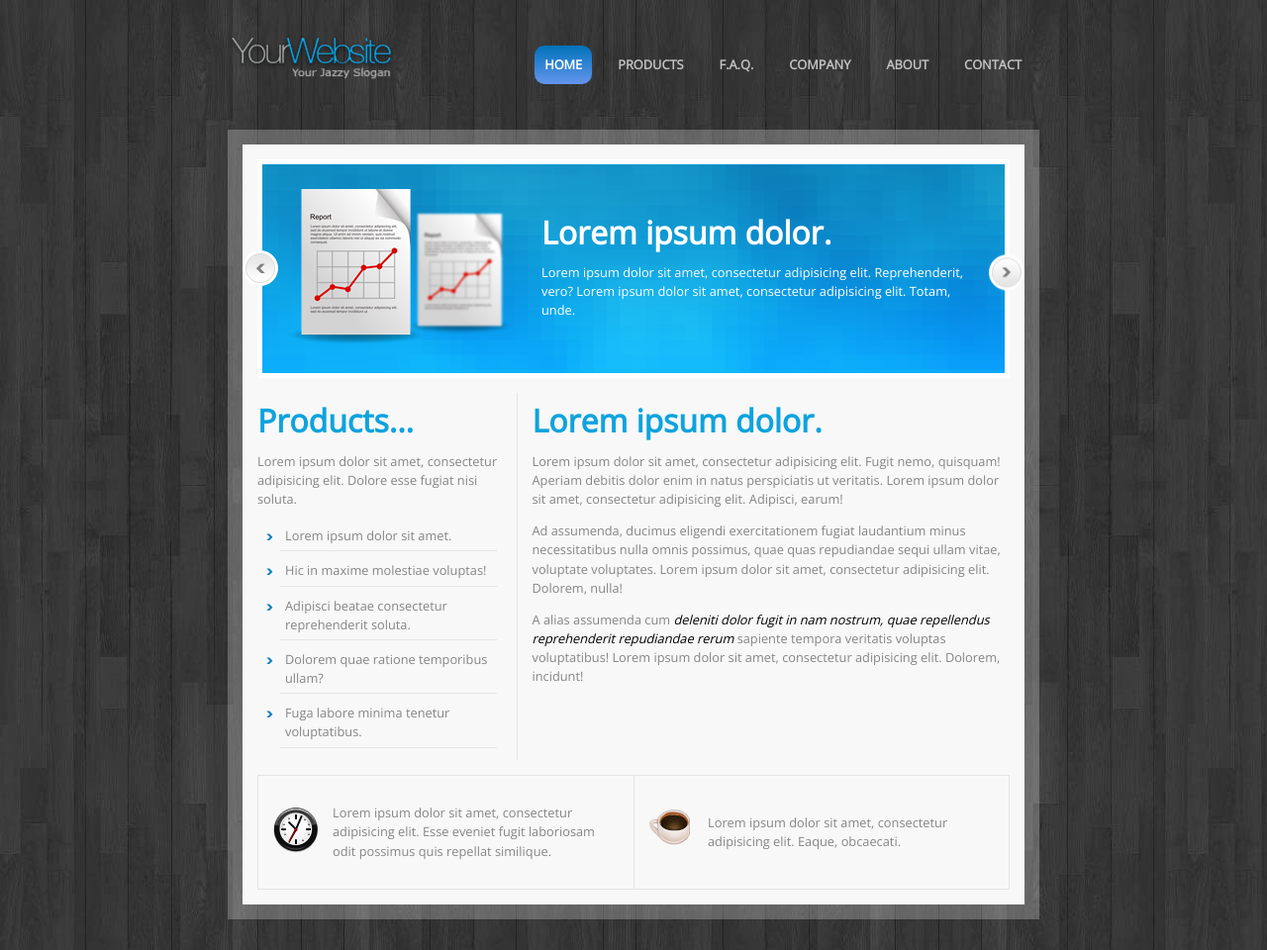
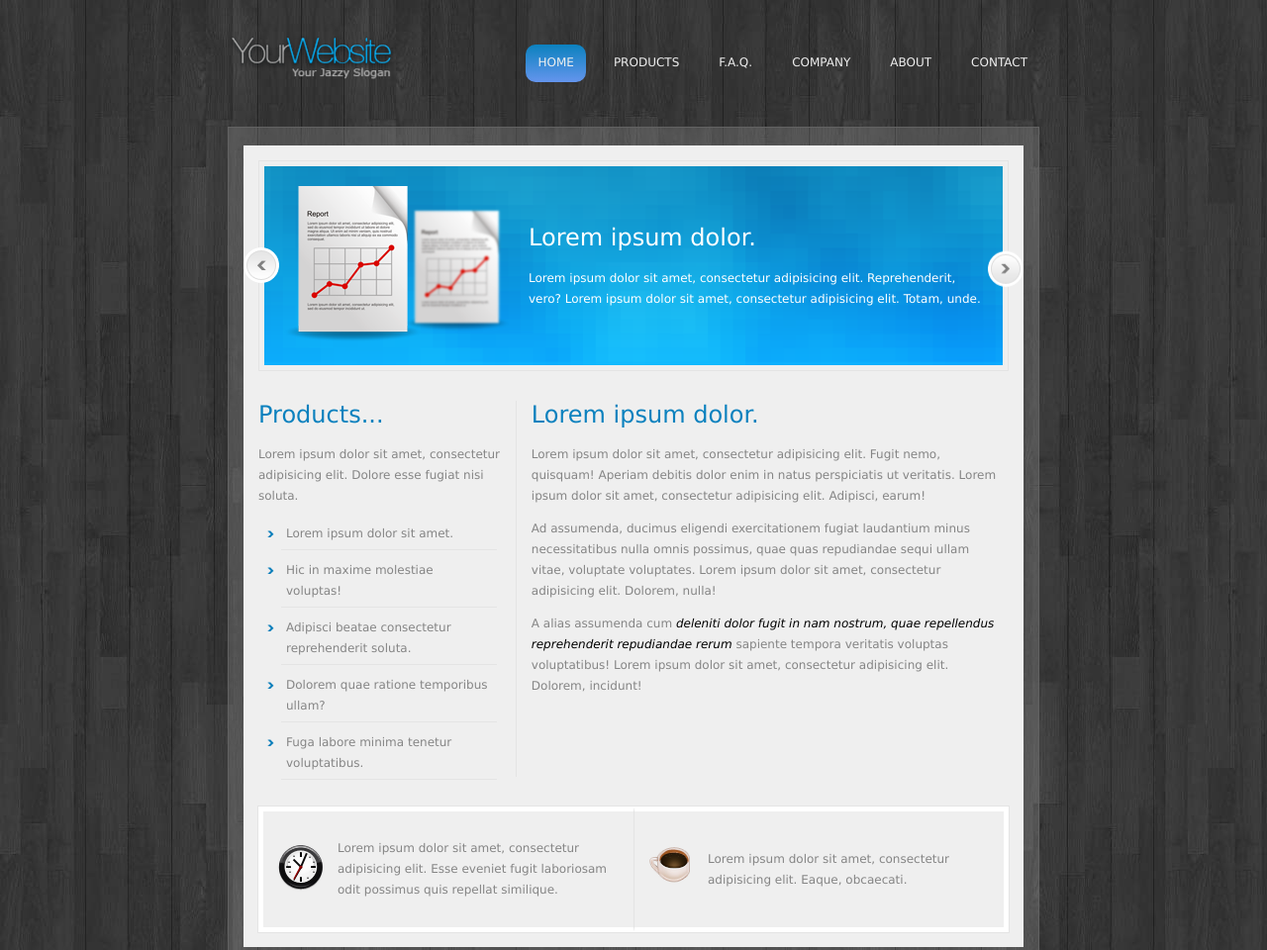
Before and after one commit to Vineversum/simple_template, a website: page index.html in a window 1280 px wide. Shown: the top 960 px of the page at 99% size. Drawn offline with nearby package versions, Linux system fonts and the light colour scheme.

Commit message:
поменял границы карусели и нижнего сайдбара, выравнивание меню, старт разделителя

```diff
--- a/assets/scss/_bottom-sidebar.scss
+++ b/assets/scss/_bottom-sidebar.scss
@@ -1,25 +1,39 @@
 .bottom-sidebar {
-  min-height: 110px;
   display: flex;
-  align-items: stretch;
-  background-color: $bg-color;
+  background-color: $light-color;
   padding: 15px;
+  position: relative;
+  &::before {
+    content: "";
+    position: absolute;
+    top: 14px;
+    left: 14px;
+    bottom: 14px;
+    right: 14px;
+    background-color: $border-color;
+    z-index: 1;
+  }
 }
 .bottom-sidebar__left,
 .bottom-sidebar__right {
   display: flex;
   align-items: center;
   flex-basis: 50%;
+  position: relative;
+  border: 5px solid white;
+  z-index: 3;
   padding: 15px;
-  background-color: $bg-color;
-  @include grey-border;
+  background-color: $light-color;
 }
-.bottom-sidebar__right{
-  border-left: 1px solid $grey-border;
-}
+
 .bottom-sidebar__left {
   border-right: none;
 }
+
+.bottom-sidebar__right {
+  border-left: 1px solid $border-color;
+}
+
 .bottom-sidebar__left-text,
 .bottom-sidebar__right-text {
   margin-left: 15px;
@@ -28,5 +42,14 @@
   .bottom-sidebar {
     order: 4;
     flex-direction: column;
+
+    &__left {
+      border-right: 5px solid white;
+    }
+    &__right {
+      border-left: 5px solid white;
+      border-top: none;
+    }
   }
+
 }
--- a/assets/scss/_carousel.scss
+++ b/assets/scss/_carousel.scss
@@ -1,34 +1,50 @@
 .carousel {
-  //flex-basis: 100%;
   padding: 15px;
-  background-color: $bg-color;
+  background-color: $light-color;
   position: relative;
   width: 100%;
+
+  &-slides {
+    display: flex;
+    align-items: center;
+    justify-content: center;
+    padding: 5px;
+    border: 1px solid $border-color;
+
+  }
 }
-.carousel-content {
-  display: flex;
-  align-items: center;
-  justify-content: center;
-  padding: 10px;
-  border: 5px solid white;
+
+
+.carousel-slide {
   background-image: url("../img/carousel-item-bg.png");
   background-position: 50% 50%;
   background-size: cover;
-  //height: 100%;
-  //width: 100%;
-}
-.carousel-content__left,
-.carousel-content__right {
-  padding: 15px;
+  display: flex;
+  align-items: center;
+  padding: 20px;
+
   p,
   h1 {
     color: white;
   }
+
+  &__right {
+    margin-left: 20px;
+  }
 }
-.carousel-button.prev {
+
+.carousel-button {
   position: absolute;
   top: calc(50% - 18px);
-  left: 0px;
+
+  &.prev {
+    left: 0px;
+  }
+  &.next {
+    transform: rotate(180deg);
+    right: 0px;
+  }
+
   a {
     display: block;
     height: 100%;
@@ -39,18 +55,3 @@
     z-index: 1;
   }
 }
-.carousel-button.next {
-  position: absolute;
-  top: calc(50% - 18px);
-  right: 0px;
-  transform: rotate(180deg);
-  a {
-    display: block;
-    height: 100%;
-    width: 100%;
-    position: absolute;
-    top: 0;
-    left: 0;
-    z-index: 1;
-  }
-}
--- a/assets/scss/_common.scss
+++ b/assets/scss/_common.scss
@@ -1,7 +1,9 @@
 * {
+  font-family: verdana, arial, sans-serif;
+  box-sizing: border-box;
+  font-size: 12px;
+}
 
-  box-sizing: border-box;
-}
 body {
   background-image: url("../img/background.jpg");
   display: flex;
@@ -20,26 +22,22 @@ body {
   display: flex;
   justify-content: center;
   flex-wrap: wrap;
-  padding: 15px;
-  background-color: rgba(248,248,248,0.25);
-}
-h1,
-p,
-ul {
-  font-family: 'Open Sans', sans-serif;
-}
-h1 {
-  margin: 10px 0;
-  color: rgb(14, 163, 222);
-}
-p,
-ul {
-  color: rgb(133, 133, 133);
-  font-size: 0.8rem;
-  line-height: 1.5;
+  padding: 18px 15px;
+  background-color: rgba(150, 150, 150, 0.3);
+  border: 1px solid rgb(98, 98, 98);
 }
 
-@media (max-width: 768px) {
+h1 {
+  color: $accent-color;
+  font-weight: normal;
+  font-size: 2rem;
+}
+p {
+  color: $base-color;
+  line-height: 1.75;
+}
+
+@media (max-width: $small) {
   .container {
     flex-direction: column;
   }
--- a/assets/scss/_footer.scss
+++ b/assets/scss/_footer.scss
@@ -88,9 +88,6 @@
     margin-left: 50px;
     position: absolute;
     right: 0;
-    img {
-
-    }
   }
 
   @media (max-width: 850px) {
--- a/assets/scss/_left-sidebar.scss
+++ b/assets/scss/_left-sidebar.scss
@@ -1,22 +1,33 @@
 .left-sidebar {
-  //min-height: 325px;
+  position: relative;
   flex-basis: 35%;
   padding: 0 15px;
-  background-color: $bg-color;
+  background-color: $light-color;
 
   ul {
     list-style-image: url(../img/main-list-arrow.png);
     padding-left: 18px;
-
+    color: $base-color;
+    line-height: 1.75;
   }
   li {
     margin: 5px;
     padding: 5px;
-    border-bottom: 1px solid $grey-border;
+    border-bottom: 1px solid $border-color;
+  }
+
+  &::after {
+    content: "";
+    position: absolute;
+    right: 0;
+    top: 15px;
+    bottom: 15px;
+    border-right: 1px solid $border-color;
+    // z-index: 1;
   }
 }
 
-@media (max-width: 768px) {
+@media (max-width: $small) {
   .left-sidebar {
     order: 3;
   }
--- a/assets/scss/_main.scss
+++ b/assets/scss/_main.scss
@@ -1,9 +1,7 @@
 .main {
-  //min-height: 325px;
-  background-color: $bg-color;
+  background-color: $light-color;
   flex-basis: 65%;
-  padding: 0 15px;
-  border-left: 1px solid $grey-border;
+  padding: 0 20px 15px 15px;
 
   i {
     color: black;
@@ -11,7 +9,7 @@
 }
 
 
-@media (max-width: 768px) {
+@media (max-width: $small) {
   .main {
     order: 2;
   }
--- a/assets/scss/_menu.scss
+++ b/assets/scss/_menu.scss
@@ -3,7 +3,10 @@
   justify-content: flex-end;
   flex-basis: 100%;
   position: relative;
+
+  &
 }
+
 .menu__button {
   display: none;
   &-bar1,
@@ -21,7 +24,7 @@
   display: flex;
   justify-content: flex-end;
   right: 0;
-
+  color: $light-color;
 }
 .menu__list-item {
   display: block;
@@ -31,28 +34,33 @@
   border-radius: 10px;
   transition: background-color 0.25s;
 
+
+  &:last-of-type {
+    margin-right: 0;
+  }
+
   a {
     text-decoration: none;
     display: block;
-    font-weight: bold;
     height: 100%;
     width: 100%;
-    padding: 10px;
-    color: inherit;
+    padding: 12px;
+    color: $light-color;
   }
 
-  &:first-of-type {
-    background: linear-gradient(to top, cornflowerblue, #0072b9);
-    color: white;
+  &.active {
+    background: linear-gradient(to top, cornflowerblue, $accent-color);
   }
 
-  &:not(:first-of-type) {
-    color: silver;
+  &:not(.active) {
+    color: $base-color;
     &:hover {
       background-color: rgba(248,248,248,0.25);
     }
   }
 }
+
+
 
 @media (max-width: 850px) {
   .menu__button {
@@ -63,11 +71,10 @@
     position: absolute;
     z-index: 9;
     top: 100%;
+    left: -194px;
     width: 100vw;
-    left: 0;
     padding: 0;
     margin: 0;
-    left: -194px;
     background-color: rgba(0, 0, 0, 0.9);
   }
   .menu__list-item {
--- a/assets/scss/_mixins.scss
+++ b/assets/scss/_mixins.scss
@@ -1,3 +1,3 @@
 @mixin grey-border {
-  border: 1px solid $grey-border;
+  border: 1px solid $border-color;
 }
--- a/assets/scss/_skin.scss
+++ b/assets/scss/_skin.scss
@@ -2,3 +2,4 @@
 $base-color: #858585;
 $accent-color: #0b81be;
 $light-color: #efefef;
+$border-color: rgb(228,228,228);
--- a/assets/scss/_variables.scss
+++ b/assets/scss/_variables.scss
@@ -4,8 +4,7 @@ $small: 768px;
 $xsmall: 576px;
 $gutter: 15px;
 $col-size: 300px;
-$bg-color: rgb(248,248,248);
-$grey-border: rgb(228,228,228);
+
 
 @media (min-width: $large + 1) {
 }
--- a/index.html
+++ b/index.html
@@ -18,7 +18,7 @@
       <div class="header-logo"><a href="#"><img src="assets/img/logo.png" alt="logo"></a></div>
       <nav class="menu">
         <ul class="menu__list">
-          <li class="menu__list-item"><a href="#">HOME</a></li>
+          <li class="menu__list-item active"><a href="#">HOME</a></li>
           <li class="menu__list-item"><a href="#">PRODUCTS</a></li>
           <li class="menu__list-item"><a href="#">F.A.Q.</a></li>
           <li class="menu__list-item"><a href="#">COMPANY</a></li>
@@ -43,13 +43,15 @@
             <img src="assets/img/carousel-arrow.png" alt=""></a>
             <a href="#"></a>
         </div>
-        <div class="carousel-content">
-          <div class="carousel-content__left">
-            <img src="assets/img/carousel-icon.png" alt="">
-          </div>
-          <div class="carousel-content__right">
-            <h1>Lorem ipsum dolor.</h1>
-            <p>Lorem ipsum dolor sit amet, consectetur adipisicing elit. Reprehenderit, vero? Lorem ipsum dolor sit amet, consectetur adipisicing elit. Totam, unde.</p>
+        <div class="carousel-slides">
+          <div class="carousel-slide">
+              <div class="carousel-slide__left">
+                  <img src="assets/img/carousel-icon.png" alt="">
+                </div>
+                <div class="carousel-slide__right">
+                  <h1>Lorem ipsum dolor.</h1>
+                  <p>Lorem ipsum dolor sit amet, consectetur adipisicing elit. Reprehenderit, vero? Lorem ipsum dolor sit amet, consectetur adipisicing elit. Totam, unde.</p>
+                </div>
           </div>
         </div>
       </div>
```
Also changed, not shown: assets/css/style.css.
